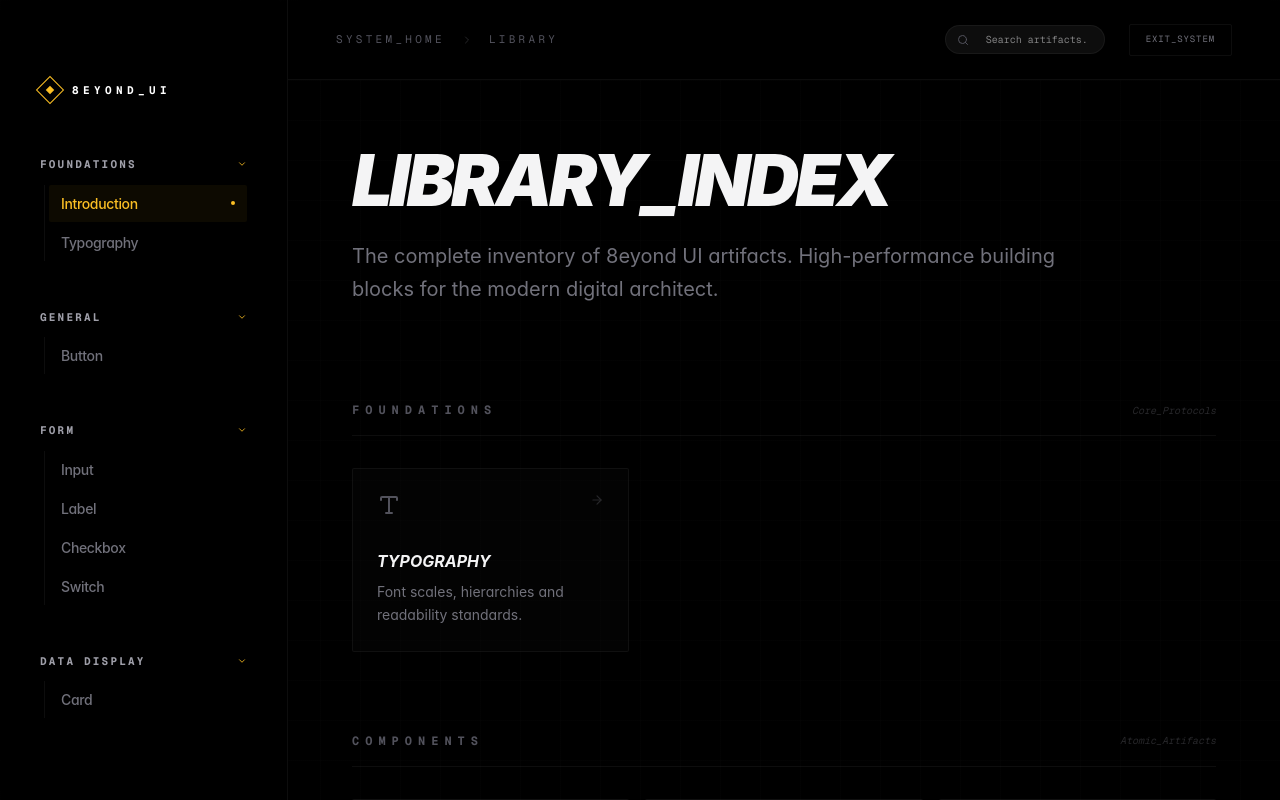
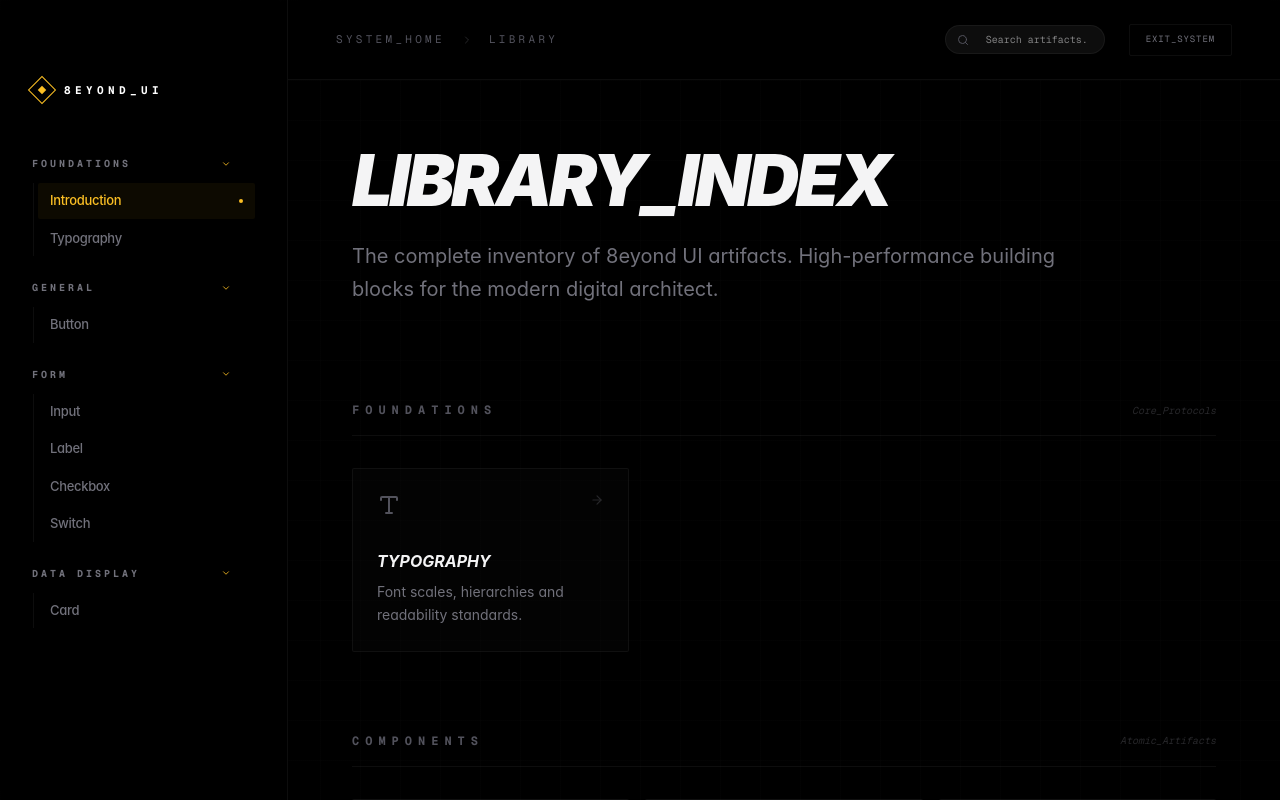
Before and after one commit to 8eyond-Infinite/8eyond-ui, a Next.js app: page /components in a window 1280 px wide. Shown: the top 800 px of the page. Built offline with nearby package versions, Linux system fonts and the light colour scheme.

Commit message:
style: optimize sidebar spacing and category header visibility

```diff
--- a/src/components/layout/DocsLayout.tsx
+++ b/src/components/layout/DocsLayout.tsx
@@ -53,8 +53,8 @@ export function DocsLayout({ children }: { children: React.ReactNode }) {
   return (
     <div className="flex min-h-screen bg-background text-foreground">
       {/* Sidebar */}
-      <aside className="fixed top-0 left-0 z-40 w-72 h-screen border-r border-white/5 bg-background/50 backdrop-blur-xl pt-20 px-10 overflow-y-auto hidden md:block">
-        <div className="space-y-10">
+      <aside className="fixed top-0 left-0 z-40 w-72 h-screen border-r border-white/5 bg-background/50 backdrop-blur-xl pt-20 px-8 overflow-y-auto hidden md:block">
+        <div className="space-y-8">
           <div className="flex items-center gap-3 mb-12">
             <div className="w-5 h-5 border border-accent rotate-45 flex items-center justify-center">
               <div className="w-1.5 h-1.5 bg-accent" />
@@ -64,21 +64,22 @@ export function DocsLayout({ children }: { children: React.ReactNode }) {
             </span>
           </div>
 
+          <div className="space-y-4">
             {sidebarData.map((group) => {
               const isOpen = openGroups.includes(group.title);
               return (
                 <div key={group.title} className="space-y-1">
                   <button
                     onClick={() => toggleGroup(group.title)}
-                  className="w-full flex items-center justify-between py-2 group/btn"
+                    className="w-full flex items-center justify-between py-2 px-3 -mx-3 rounded-md hover:bg-white/[0.02] group/btn transition-colors"
                   >
-                  <h4 className="text-[11px] font-mono font-bold uppercase tracking-[0.2em] text-zinc-400 group-hover/btn:text-white transition-colors">
+                    <h4 className="text-[10px] font-mono font-bold uppercase tracking-[0.3em] text-zinc-500 group-hover/btn:text-zinc-200 transition-colors">
                       {group.title}
                     </h4>
                     <ChevronRight
                       size={10}
                       className={cn(
-                      "text-zinc-700 transition-transform duration-300",
+                        "text-zinc-800 transition-transform duration-300",
                         isOpen && "rotate-90 text-accent"
                       )}
                     />
@@ -91,14 +92,14 @@ export function DocsLayout({ children }: { children: React.ReactNode }) {
                         animate={{ height: "auto", opacity: 1 }}
                         exit={{ height: 0, opacity: 0 }}
                         transition={{ duration: 0.3, ease: [0.16, 1, 0.3, 1] }}
-                      className="space-y-0.5 overflow-hidden border-l border-white/5 ml-1 pl-4"
+                        className="space-y-0.5 overflow-hidden border-l border-white/5 ml-px pl-4"
                       >
                         {group.items.map((item) => (
                           <li key={item.href}>
                             <Link
                               href={item.href}
                               className={cn(
-                              "group flex items-center justify-between py-2 px-3 -ml-3 rounded-[2px] text-[14px] font-medium tracking-tight transition-all",
+                                "group flex items-center justify-between py-2 px-3 -ml-3 rounded-[2px] text-[13px] font-medium tracking-tight transition-all",
                                 pathname === item.href
                                   ? "bg-accent/5 text-accent"
                                   : "text-zinc-500 hover:text-zinc-200 hover:bg-white/[0.03]"
@@ -119,6 +120,7 @@ export function DocsLayout({ children }: { children: React.ReactNode }) {
                 </div>
               );
             })}
+          </div>
         </div>
       </aside>
 
```
Lines whose indentation alone changed are shown as unchanged.
